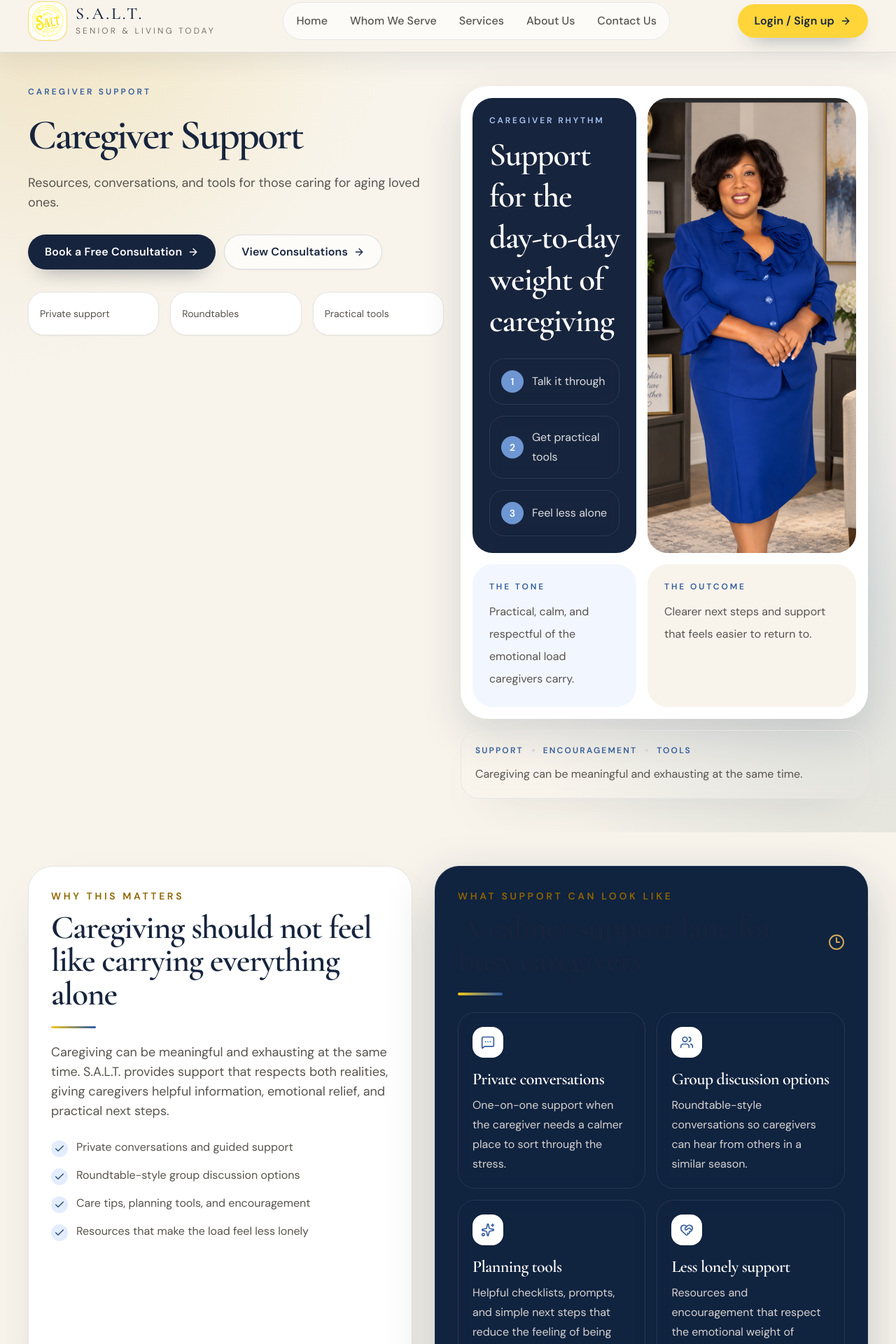
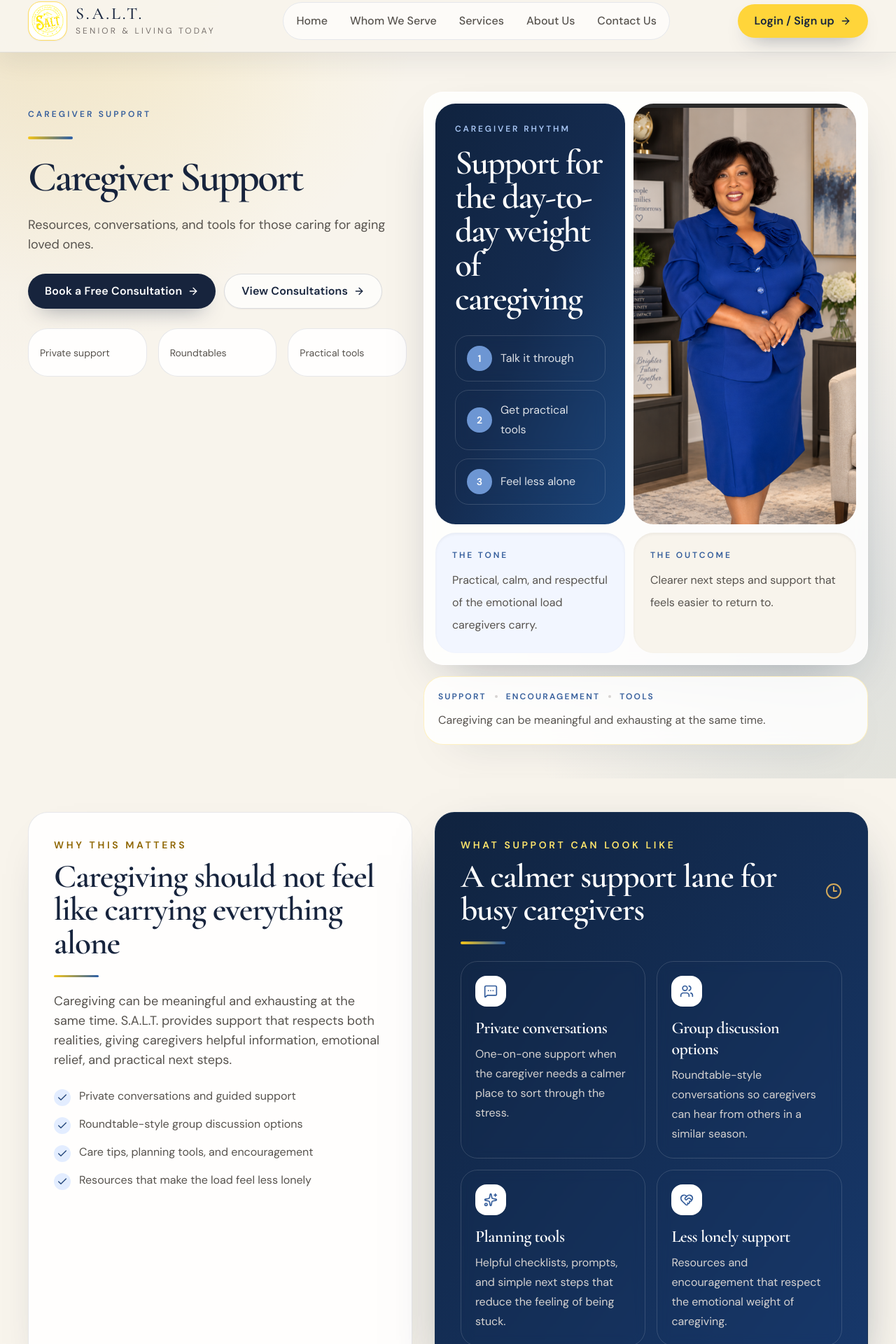
Before and after one commit to GCS1124/Senior-And-Living-Today-home-Redesign, a React (Vite) app: page /caregiver-support in a window 1280 px wide. Shown: the part 14-1934 px from the top of the page at 70% size. Built offline with nearby package versions, Linux system fonts and the light colour scheme.

Commit message:
Enhance Whom We Serve page layout

```diff
--- a/src/components/layout.tsx
+++ b/src/components/layout.tsx
@@ -114,11 +114,13 @@ export function SectionHeading({
   summary,
   eyebrow,
   align = 'left',
+  tone = 'dark',
 }: {
   title: string
   summary?: string
   eyebrow?: string
   align?: 'left' | 'center'
+  tone?: 'dark' | 'light'
 }) {
   return (
     <div
@@ -128,16 +130,31 @@ export function SectionHeading({
       )}
     >
       {eyebrow ? (
-        <p className="mb-3 text-sm font-semibold uppercase tracking-[0.26em] text-gold-700">
+        <p
+          className={cx(
+            'mb-3 text-sm font-semibold uppercase tracking-[0.26em]',
+            tone === 'light' ? 'text-gold-200' : 'text-gold-700',
+          )}
+        >
           {eyebrow}
         </p>
       ) : null}
-      <h2 className="text-4xl font-semibold leading-[0.98] text-charcoal sm:text-5xl lg:text-[3.5rem]">
+      <h2
+        className={cx(
+          'text-4xl font-semibold leading-[0.98] sm:text-5xl lg:text-[3.5rem]',
+          tone === 'light' ? 'text-white' : 'text-charcoal',
+        )}
+      >
         {title}
       </h2>
       <span className="section-heading-rule" aria-hidden="true" />
       {summary ? (
-        <p className="mt-5 text-base leading-8 text-stone-600 sm:text-lg">
+        <p
+          className={cx(
+            'mt-5 text-base leading-8 sm:text-lg',
+            tone === 'light' ? 'text-white/70' : 'text-stone-600',
+          )}
+        >
           {summary}
         </p>
       ) : null}
--- a/src/pages/CaregiverSupportPage.tsx
+++ b/src/pages/CaregiverSupportPage.tsx
@@ -81,15 +81,16 @@ export function CaregiverSupportPage() {
       />
       <SiteHeader />
       <main>
-        <section className="relative overflow-hidden">
+        <section className="page-hero relative overflow-hidden">
           <div className="absolute inset-0 bg-[radial-gradient(circle_at_top_left,_rgba(200,169,106,0.14),_transparent_28%),radial-gradient(circle_at_bottom_right,_rgba(141,155,131,0.12),_transparent_30%)]" />
-          <Container className="grid gap-12 py-16 lg:grid-cols-[1fr_0.98fr] lg:py-20">
-            <Reveal className="space-y-8">
+          <Container className="grid items-start gap-10 py-14 sm:py-16 lg:grid-cols-[0.92fr_1.08fr] lg:gap-14 lg:py-20">
+            <Reveal className="space-y-7 lg:pt-8">
               <div className="space-y-6">
                 <p className="text-xs font-semibold uppercase tracking-[0.26em] text-sage-700">
                   Caregiver support
                 </p>
-                <h1 className="max-w-3xl text-4xl font-semibold leading-[1.02] tracking-[-0.045em] text-charcoal sm:text-5xl lg:text-[4.8rem]">
+                <span className="block h-1 w-16 rounded-full bg-gradient-to-r from-gold-400 to-navy-500" aria-hidden="true" />
+                <h1 className="max-w-2xl text-4xl font-semibold leading-[1.02] tracking-[-0.045em] text-charcoal sm:text-5xl lg:text-[4.55rem]">
                   {data.title}
                 </h1>
                 <p className="max-w-2xl text-base leading-8 text-stone-600 sm:text-lg">
@@ -113,7 +114,7 @@ export function CaregiverSupportPage() {
                 {['Private support', 'Roundtables', 'Practical tools'].map((item) => (
                   <div
                     key={item}
-                    className="rounded-[1.4rem] border border-stone-200 bg-white px-4 py-4 text-sm leading-7 text-stone-600 shadow-sm"
+                    className="premium-card flex min-h-[4.3rem] items-center px-4 py-4 text-sm leading-7 text-stone-600"
                   >
                     {item}
                   </div>
@@ -121,17 +122,17 @@ export function CaregiverSupportPage() {
               </div>
             </Reveal>
 
-            <Reveal className="space-y-4">
-              <div className="overflow-hidden rounded-[2.4rem] border border-white/80 bg-white p-4 shadow-[0_24px_60px_rgba(16,35,63,0.14)]">
-                <div className="grid gap-4 lg:grid-cols-[0.88fr_1.12fr]">
-                  <div className="rounded-[1.8rem] bg-charcoal p-6 text-white">
+            <Reveal className="space-y-4 lg:pt-2">
+              <div className="premium-card overflow-hidden border-white/90 bg-white/85 p-3 shadow-[0_28px_72px_-34px_rgba(16,35,63,0.38)] backdrop-blur sm:p-4">
+                <div className="grid gap-3 lg:grid-cols-[0.92fr_1.08fr]">
+                  <div className="rounded-[1.8rem] bg-gradient-to-br from-[#10233f] via-[#142b4f] to-[#1c477e] p-6 text-white sm:p-7">
                     <p className="text-xs font-semibold uppercase tracking-[0.24em] text-sage-300">
                       Caregiver rhythm
                     </p>
-                    <h2 className="mt-3 font-heading text-4xl leading-tight text-white">
+                    <h2 className="mt-4 !text-[2.65rem] font-heading leading-[0.98] tracking-[-0.035em] text-white sm:!text-[3.1rem]">
                       Support for the day-to-day weight of caregiving
                     </h2>
-                    <div className="mt-6 space-y-4">
+                    <div className="mt-7 space-y-3">
                       {[
                         'Talk it through',
                         'Get practical tools',
@@ -139,9 +140,9 @@ export function CaregiverSupportPage() {
                       ].map((item, index) => (
                         <div
                           key={item}
-                          className="flex items-center gap-3 rounded-[1.3rem] border border-white/10 bg-white/8 px-4 py-4 backdrop-blur"
+                          className="flex items-center gap-3 rounded-[1.2rem] border border-white/15 bg-white/8 px-4 py-3.5 backdrop-blur transition hover:border-gold-300/50 hover:bg-white/12"
                         >
-                          <span className="flex h-8 w-8 shrink-0 items-center justify-center rounded-full bg-sage-500 text-sm font-semibold text-white">
+                          <span className="flex h-9 w-9 shrink-0 items-center justify-center rounded-full bg-[#6d96d3] text-sm font-semibold text-white shadow-sm">
                             {index + 1}
                           </span>
                           <span className="text-base leading-7 text-white/85">{item}</span>
@@ -149,14 +150,14 @@ export function CaregiverSupportPage() {
                       ))}
                     </div>
                   </div>
-                  <div className="overflow-hidden rounded-[1.8rem] bg-ivory-50">
+                  <div className="image-lift overflow-hidden rounded-[1.8rem] bg-ivory-50">
                     <img
                       src={data.image}
                       alt={data.title}
-                      className="h-full min-h-[18rem] w-full object-cover"
+                      className="h-full min-h-[22rem] w-full object-cover"
                     />
                   </div>
-                  <div className="rounded-[1.8rem] bg-sage-50 p-6">
+                  <div className="rounded-[1.8rem] bg-sage-50 p-6 shadow-inner">
                     <p className="text-xs font-semibold uppercase tracking-[0.24em] text-sage-700">
                       The tone
                     </p>
@@ -165,7 +166,7 @@ export function CaregiverSupportPage() {
                       caregivers carry.
                     </p>
                   </div>
-                  <div className="rounded-[1.8rem] bg-ivory-50 p-6">
+                  <div className="rounded-[1.8rem] bg-ivory-50 p-6 shadow-inner">
                     <p className="text-xs font-semibold uppercase tracking-[0.24em] text-sage-700">
                       The outcome
                     </p>
@@ -176,7 +177,7 @@ export function CaregiverSupportPage() {
                   </div>
                 </div>
               </div>
-              <div className="rounded-[1.6rem] border border-stone-200 bg-white/96 p-5 shadow-soft backdrop-blur">
+              <div className="premium-card border-gold-300/30 bg-white/85 p-5 backdrop-blur">
                 <div className="flex flex-wrap items-center gap-3 text-xs font-semibold uppercase tracking-[0.18em] text-sage-700">
                   <span>Support</span>
                   <span className="h-1 w-1 rounded-full bg-stone-300" />
@@ -196,7 +197,7 @@ export function CaregiverSupportPage() {
           <Container className="py-16 lg:py-20">
             <Reveal>
               <div className="grid gap-8 lg:grid-cols-[0.94fr_1.06fr]">
-                <div className="rounded-[2.2rem] border border-stone-200 bg-white p-6 shadow-soft sm:p-8">
+                <div className="premium-card p-6 sm:p-9">
                   <SectionHeading
                     eyebrow="Why this matters"
                     title="Caregiving should not feel like carrying everything alone"
@@ -207,11 +208,12 @@ export function CaregiverSupportPage() {
                   </div>
                 </div>
 
-                <div className="rounded-[2.2rem] border border-[#18304f] bg-[#10233f] p-6 text-white shadow-[0_24px_70px_rgba(16,35,63,0.22)] sm:p-8">
+                <div className="premium-card border-[#18304f] bg-gradient-to-br from-[#10233f] to-[#17386b] p-6 text-white shadow-[0_28px_78px_-34px_rgba(16,35,63,0.62)] sm:p-9">
                   <div className="flex items-center justify-between gap-4">
                     <SectionHeading
                       eyebrow="What support can look like"
                       title="A calmer support lane for busy caregivers"
+                      tone="light"
                     />
                     <Clock3 className="h-6 w-6 shrink-0 text-[#d2a85b]" aria-hidden="true" />
                   </div>
@@ -222,7 +224,7 @@ export function CaregiverSupportPage() {
                       return (
                         <article
                           key={item.title}
-                          className="rounded-[1.5rem] border border-white/10 bg-white/8 p-5 backdrop-blur"
+                          className="rounded-[1.5rem] border border-white/15 bg-white/8 p-5 backdrop-blur transition hover:-translate-y-1 hover:border-gold-300/50 hover:bg-white/12"
                         >
                           <div className="flex h-11 w-11 items-center justify-center rounded-2xl bg-white text-sage-700 shadow-sm">
                             <Icon className="h-5 w-5" aria-hidden="true" />
@@ -247,7 +249,7 @@ export function CaregiverSupportPage() {
           <Container className="py-16 lg:py-20">
             <Reveal>
               <div className="grid gap-8 lg:grid-cols-[1fr_0.94fr]">
-                <div className="rounded-[2.2rem] border border-stone-200 bg-white p-6 shadow-soft sm:p-8">
+                <div className="premium-card p-6 sm:p-9">
                   <p className="text-xs font-semibold uppercase tracking-[0.24em] text-sage-700">
                     How it works
                   </p>
@@ -258,7 +260,7 @@ export function CaregiverSupportPage() {
                     {processBlocks.map((item, index) => (
                       <div
                         key={item.title}
-                        className="flex gap-4 rounded-[1.3rem] bg-ivory-50 px-4 py-4 text-base leading-7 text-stone-600"
+                        className="flex gap-4 rounded-[1.3rem] border border-gold-300/20 bg-ivory-50 px-4 py-4 text-base leading-7 text-stone-600 transition hover:-translate-y-0.5 hover:border-gold-300/50 hover:bg-white"
                       >
                         <span className="flex h-8 w-8 shrink-0 items-center justify-center rounded-full bg-sage-500 text-sm font-semibold text-white">
                           {index + 1}
@@ -272,7 +274,7 @@ export function CaregiverSupportPage() {
                   </div>
                 </div>
 
-                <div className="rounded-[2.2rem] border border-stone-200 bg-white p-6 shadow-soft sm:p-8">
+                <div className="premium-card p-6 sm:p-9">
                   <p className="text-xs font-semibold uppercase tracking-[0.24em] text-sage-700">
                     Best fit
                   </p>
@@ -287,14 +289,14 @@ export function CaregiverSupportPage() {
                     ].map((item) => (
                       <div
                         key={item}
-                        className="flex items-start gap-3 rounded-[1.2rem] bg-sage-50 px-4 py-4 text-base leading-7 text-stone-600"
+                        className="flex items-start gap-3 rounded-[1.2rem] border border-navy-100 bg-sage-50 px-4 py-4 text-base leading-7 text-stone-600 transition hover:-translate-y-0.5 hover:border-navy-200 hover:bg-white"
                       >
                         <CheckCircle2 className="mt-0.5 h-5 w-5 shrink-0 text-sage-700" />
                         <span>{item}</span>
                       </div>
                     ))}
                   </div>
-                  <div className="mt-6 rounded-[1.5rem] border border-stone-200 bg-charcoal p-5 text-white">
+                  <div className="mt-6 rounded-[1.5rem] border border-navy-700/40 bg-charcoal p-5 text-white shadow-inner">
                     <p className="text-sm leading-7 text-stone-300">
                       The goal is not to make caregiving perfect. It is to make
                       it feel less lonely and more manageable.
@@ -310,7 +312,7 @@ export function CaregiverSupportPage() {
           <Container className="py-16 lg:py-20">
             <Reveal>
               <div className="grid gap-8 lg:grid-cols-[0.92fr_1.08fr]">
-                <div className="rounded-[2.2rem] border border-stone-200 bg-charcoal p-6 text-white shadow-soft sm:p-8">
+                <div className="premium-card border-navy-700/40 bg-gradient-to-br from-charcoal to-navy-900 p-6 text-white shadow-[0_28px_78px_-34px_rgba(16,35,63,0.58)] sm:p-9">
                   <p className="text-xs font-semibold uppercase tracking-[0.24em] text-sage-300">
                     FAQ
                   </p>
@@ -338,7 +340,7 @@ export function CaregiverSupportPage() {
         <section>
           <Container className="py-14">
             <Reveal>
-              <div className="flex flex-col items-start justify-between gap-5 rounded-[2rem] border border-stone-200 bg-white p-6 shadow-soft sm:flex-row sm:items-center">
+              <div className="premium-card flex flex-col items-start justify-between gap-5 bg-white p-6 sm:flex-row sm:items-center sm:p-7">
                 <div>
                   <p className="text-xs font-semibold uppercase tracking-[0.24em] text-sage-700">
                     Next step
```
